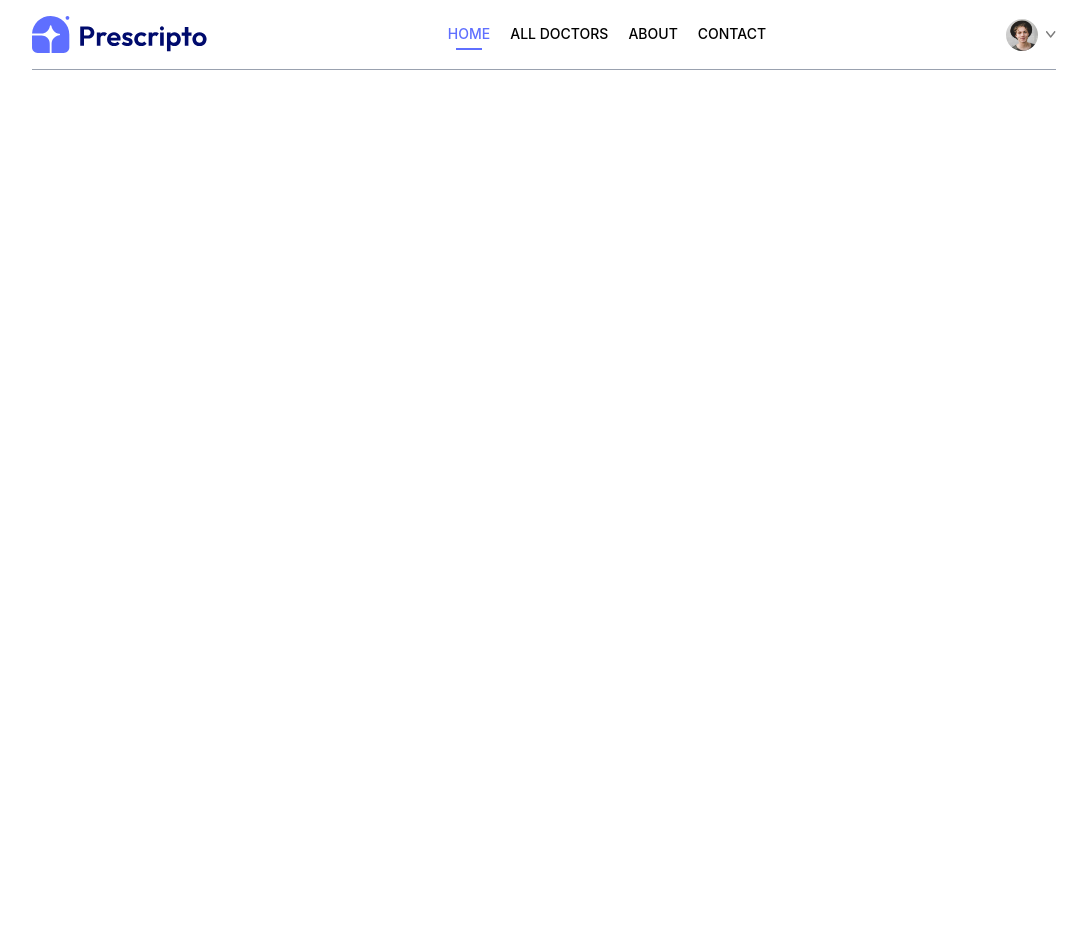
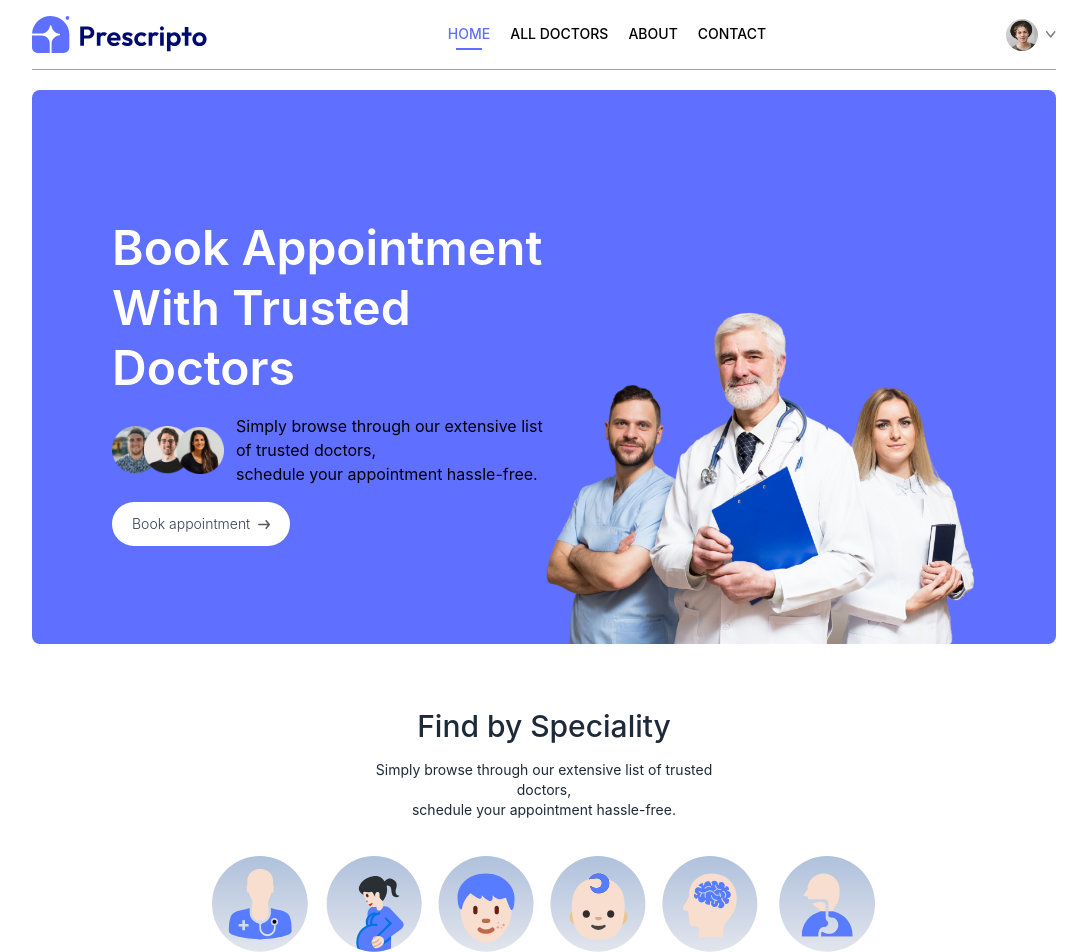
Before and after one commit to IndanBasu/Medical-Healthcare-System, a React (Vite) app: page / in a window 1280 px wide. Shown: the top 952 px of the page, without its empty margins (96-1183 px from the left). Before the commit the page ends 800 px from the top, so only its background shows below. Built offline with nearby package versions, Linux system fonts and the light colour scheme; the HTML template or start-up script is replaced by a standard one.

Commit message:
Update homepage sections and speciality navigation

```diff
--- /dev/null
+++ b/src/components/Header.jsx
@@ -0,0 +1,36 @@
+import React from "react";
+import { assets } from "../../assets/assets_frontend/assets";
+
+const Header = () => {
+  return (
+
+    <div className="flex flex-col md:flex-row flex-wrap bg-primary rounded-lg px-6 md:px-10 lg:px-20">
+
+      {/* --- Left Side --- */}
+
+      <div className="md:w-1/2 flex flex-col items-start justify-center gap-4 py-10 m-auto md:py-[10vw] md:mb-[-30px]">
+        <p className="text-3xl md:text-4xl lg:text-5xl text-white font-semibold leading-tight md:leading-tight lg:leading-tight"> Book Appointment <br /> With Trusted Doctors
+        </p>
+
+        <div className="flex items-center gap-3">
+          <img className="w-28" src={assets.group_profiles} alt="" />
+          <p> Simply browse through our extensive list of trusted doctors, <br />schedule your appointment hassle-free.</p>
+        </div>
+
+        <div className="flex flex-col md:flex-row items-center gap-3 text-white text-sm font-light">
+          <a href="#speciality" className="flex items-center gap-2 bg-white px-5 py-3 rounded-full text-gray-700 text-sm m-auto md:m-0 hover:scale-105 transition-all duration-300"> Book appointment
+            <img className="w-3" src={assets.arrow_icon} alt="" />
+          </a>
+        </div>
+      </div>
+
+      {/* --- Right Side --- */}
+
+      <div className="md:w-1/2 relative">
+        <img className="w-full md:absolute bottom-0 h-auto rounded-lg" src={assets.header_img} alt="" />
+      </div>
+    </div>
+  );
+};
+
+export default Header;
--- /dev/null
+++ b/src/components/SpecialityMenu.jsx
@@ -0,0 +1,36 @@
+import React from "react";
+import { Link } from "react-router-dom";
+import { specialityData } from "../../assets/assets_frontend/assets";
+
+const SpecialityMenu = () => {
+  return (
+    <div
+      className="flex flex-col items-center gap-4 py-16 text-gray-800"
+      id="speciality"
+    >
+      <h1 className="text-3xl font-medium">Find by Speciality</h1>
+
+      <p className="sm:w-1/3 text-center text-sm">
+        {" "}
+        Simply browse through our extensive list of trusted doctors, <br />
+        schedule your appointment hassle-free.
+      </p>
+
+      <div className="flex sm:justify-center gap-4 pt-5 w-full overflow-hidden">
+        {specialityData.map((item, index) => (
+          <Link
+            key={index}
+            to={`/doctors/${item.speciality}`}
+            onClick={() => window.scrollTo(0, 0)}
+            className="flex flex-col items-center text-xs cursor-pointer flex-shrink-0 hover:translate-y-[-10px] transition-all duration-500"
+          >
+            <img className="w-16 sm:w-24 mb-2" src={item.image} alt="" />
+            <p>{item.speciality}</p>
+          </Link>
+        ))}
+      </div>
+    </div>
+  );
+};
+
+export default SpecialityMenu;
--- a/src/pages/Doctors.jsx
+++ b/src/pages/Doctors.jsx
@@ -1,11 +1,7 @@
-import React from 'react'
+import React from "react";
 
 const Doctors = () => {
-  return (
-    <div>
+  return <div></div>;
+};
 
-    </div>
-  )
-}
-
-export default Doctors
+export default Doctors;
--- a/src/pages/Home.jsx
+++ b/src/pages/Home.jsx
@@ -1,9 +1,12 @@
 import React from 'react'
+import Header from '../components/Header'
+import SpecialityMenu from '../components/SpecialityMenu'
 
 const Home = () => {
   return (
     <div>
-
+      <Header />
+      <SpecialityMenu />
     </div>
   )
 }
```
